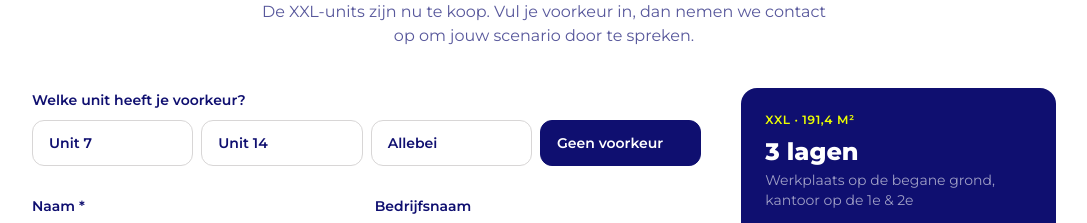
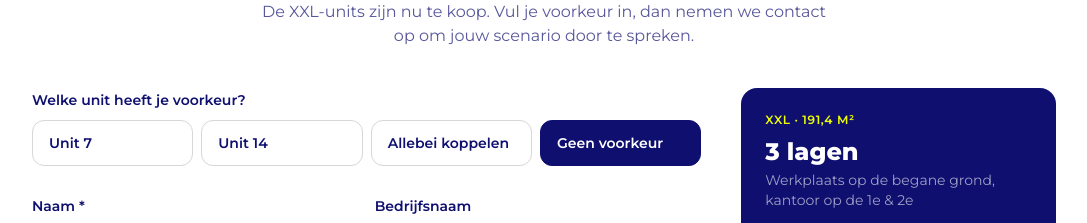
Before and after one commit to reppenweetje/projectportal, a Next.js app: page /de-hofman/xxl in a window 1280 px wide. Shown: the part 4560-4783 px from the top of the page, without its empty margins (96-1183 px from the left). Built offline with nearby package versions, Linux system fonts and the light colour scheme; no server answers.

Commit message:
xxl-formulier: 'Allebei' -> 'Allebei koppelen'
Maakt in de unit-voorkeur duidelijk dat 'beide' de twee XXL-units samen
koppelen betekent. Ook het label in de aanmelding aangepast.

Co-Authored-By: Claude <noreply@anthropic.com>

```diff
--- a/components/conversion/XxlInterestForm.tsx
+++ b/components/conversion/XxlInterestForm.tsx
@@ -154,7 +154,7 @@ export function XxlInterestForm({ project }: { project: Project }) {
             <Pill
               active={unitKeuze === "beide"}
               onClick={() => setUnitKeuze("beide")}
-              label="Allebei"
+              label="Allebei koppelen"
             />
             <Pill
               active={unitKeuze === "geen_voorkeur"}
@@ -297,7 +297,7 @@ export function XxlInterestForm({ project }: { project: Project }) {
 function unitLabel(k: UnitKeuze): string {
   if (k === "unit-7") return "Unit 7";
   if (k === "unit-14") return "Unit 14";
-  if (k === "beide") return "Allebei";
+  if (k === "beide") return "Allebei koppelen";
   return "Geen voorkeur";
 }
 
```
